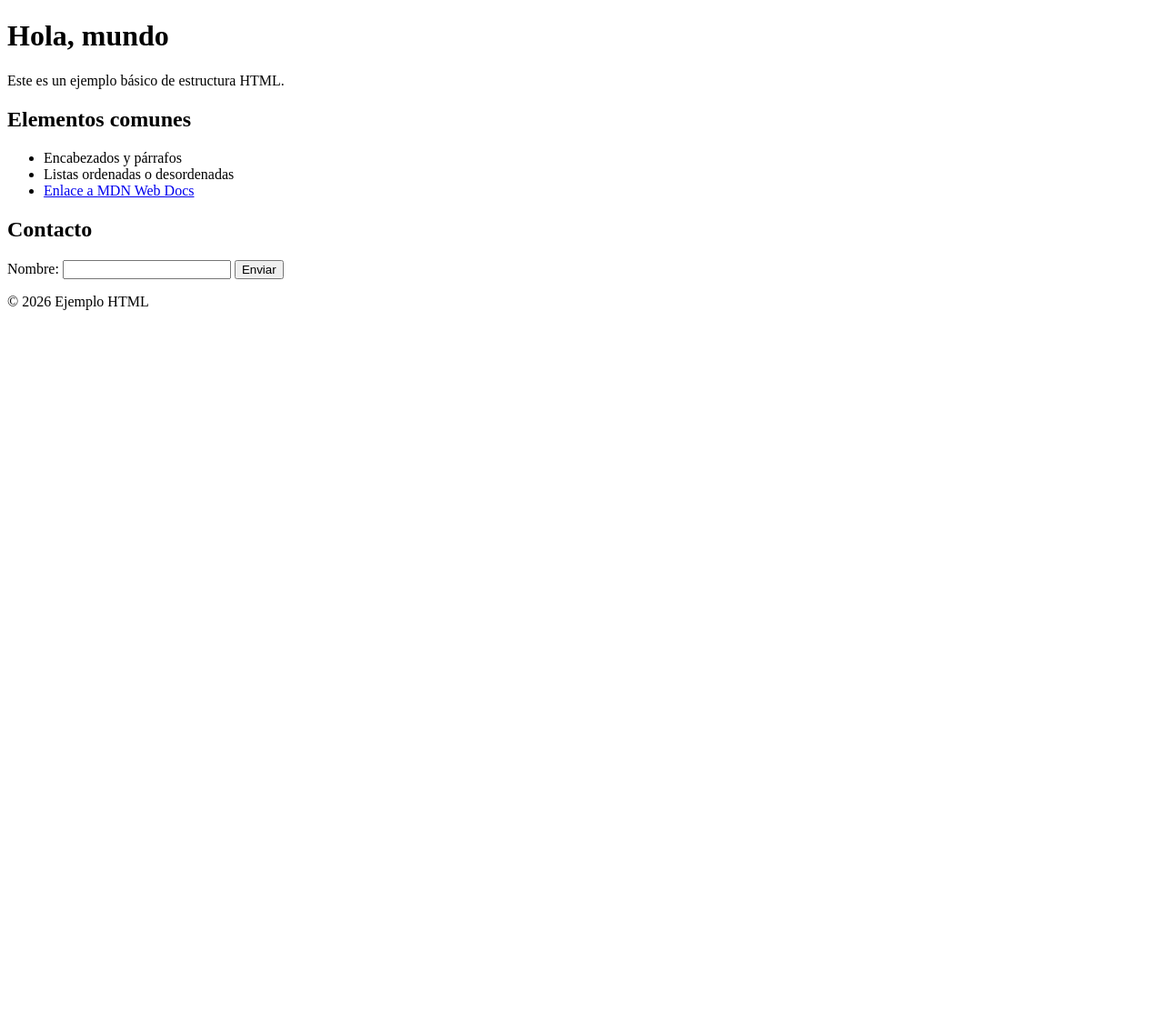
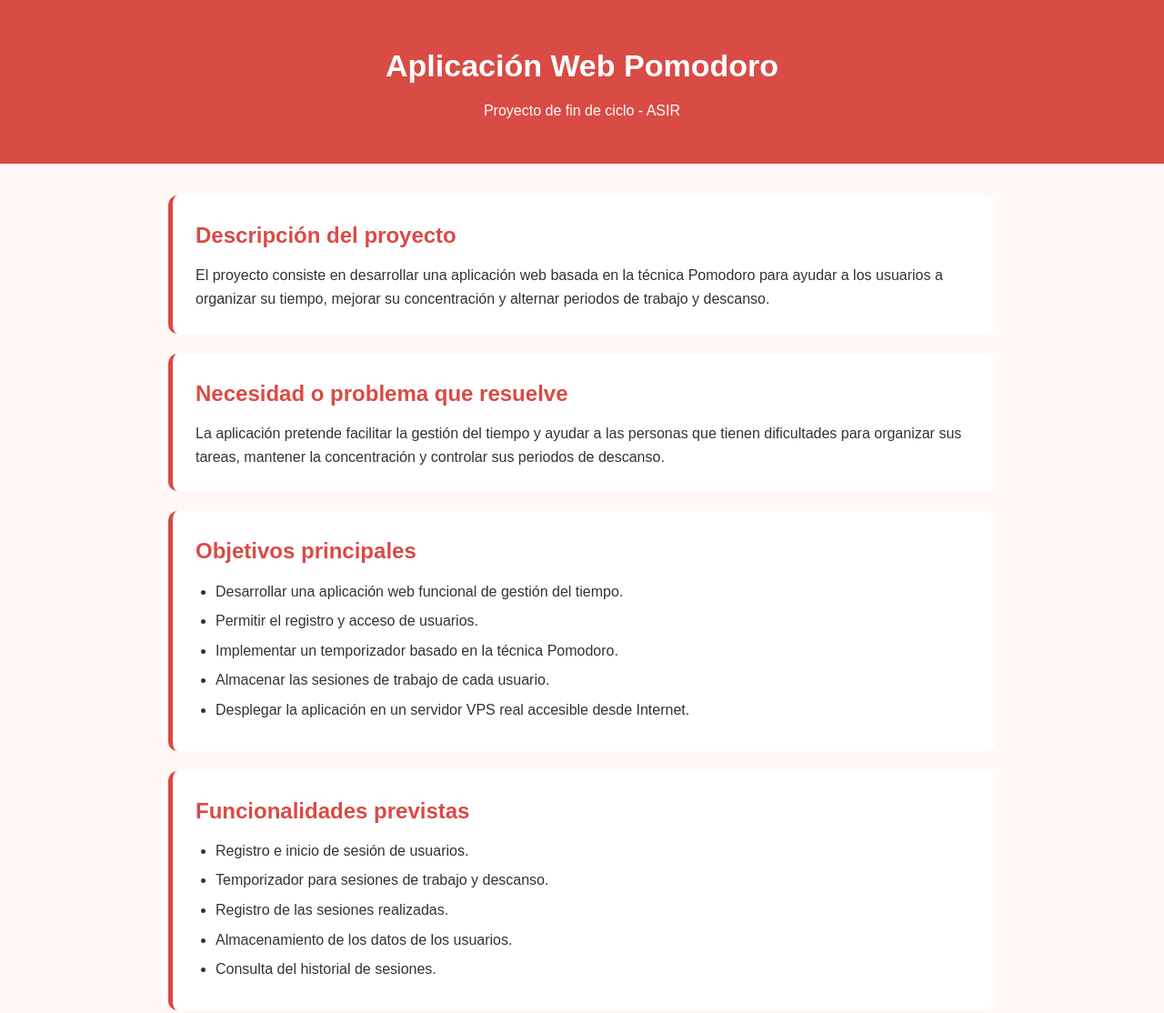
Before and after one commit to aanggomvil-del/Desarrollo-de-una-aplicaci-n-web-Pomodoro-en-una-VPS., a plain HTML site: page index.html in a window 1280 px wide. Shown: the top 1114 px of the page at 91% size. Before the commit the page ends 800 px from the top, so only its background shows below. Drawn offline with Linux system fonts and the light colour scheme.

Commit message:
Update index.html

```diff
--- a/index.html
+++ b/index.html
@@ -1,38 +1,172 @@
+
 <!DOCTYPE html>
 <html lang="es">
 <head>
     <meta charset="UTF-8">
     <meta name="viewport" content="width=device-width, initial-scale=1.0">
-  <title>Mi primera página HTML</title>
+    <title>Aplicación Web Pomodoro - Proyecto ASIR</title>
+
+    <style>
+        * {
+            box-sizing: border-box;
+            margin: 0;
+            padding: 0;
+        }
+
+        body {
+            font-family: Arial, sans-serif;
+            background: #fff8f6;
+            color: #333;
+            line-height: 1.6;
+        }
+
+        header {
+            background: #d94b45;
+            color: white;
+            text-align: center;
+            padding: 45px 20px;
+        }
+
+        header h1 {
+            font-size: 34px;
+            margin-bottom: 10px;
+        }
+
+        main {
+            max-width: 950px;
+            margin: 35px auto;
+            padding: 0 20px;
+        }
+
+        section {
+            background: white;
+            padding: 25px;
+            margin-bottom: 22px;
+            border-radius: 10px;
+            border-left: 5px solid #d94b45;
+        }
+
+        h2 {
+            color: #d94b45;
+            margin-bottom: 12px;
+        }
+
+        ul {
+            padding-left: 22px;
+        }
+
+        li {
+            margin-bottom: 7px;
+        }
+
+        a {
+            color: #d94b45;
+            font-weight: bold;
+        }
+
+        footer {
+            text-align: center;
+            padding: 20px;
+            color: #777;
+        }
+    </style>
 </head>
+
 <body>
+
     <header>
-    <h1>Hola, mundo</h1>
-    <p>Este es un ejemplo básico de estructura HTML.</p>
+        <h1>Aplicación Web Pomodoro</h1>
+        <p>Proyecto de fin de ciclo - ASIR</p>
     </header>
 
     <main>
+
         <section>
-      <h2>Elementos comunes</h2>
+            <h2>Descripción del proyecto</h2>
+            <p>
+                El proyecto consiste en desarrollar una aplicación web
+                basada en la técnica Pomodoro para ayudar a los usuarios
+                a organizar su tiempo, mejorar su concentración y
+                alternar periodos de trabajo y descanso.
+            </p>
+        </section>
+
+        <section>
+            <h2>Necesidad o problema que resuelve</h2>
+            <p>
+                La aplicación pretende facilitar la gestión del tiempo
+                y ayudar a las personas que tienen dificultades para
+                organizar sus tareas, mantener la concentración y
+                controlar sus periodos de descanso.
+            </p>
+        </section>
+
+        <section>
+            <h2>Objetivos principales</h2>
             <ul>
-        <li>Encabezados y párrafos</li>
-        <li>Listas ordenadas o desordenadas</li>
-        <li><a href="https://developer.mozilla.org/es/" target="_blank" rel="noopener">Enlace a MDN Web Docs</a></li>
+                <li>Desarrollar una aplicación web funcional de gestión del tiempo.</li>
+                <li>Permitir el registro y acceso de usuarios.</li>
+                <li>Implementar un temporizador basado en la técnica Pomodoro.</li>
+                <li>Almacenar las sesiones de trabajo de cada usuario.</li>
+                <li>Desplegar la aplicación en un servidor VPS real accesible desde Internet.</li>
             </ul>
         </section>
 
         <section>
-      <h2>Contacto</h2>
-      <form action="#" method="post">
-        <label for="nombre">Nombre:</label>
-        <input type="text" id="nombre" name="nombre" required>
-        <button type="submit">Enviar</button>
-      </form>
+            <h2>Funcionalidades previstas</h2>
+            <ul>
+                <li>Registro e inicio de sesión de usuarios.</li>
+                <li>Temporizador para sesiones de trabajo y descanso.</li>
+                <li>Registro de las sesiones realizadas.</li>
+                <li>Almacenamiento de los datos de los usuarios.</li>
+                <li>Consulta del historial de sesiones.</li>
+            </ul>
         </section>
+
+        <section>
+            <h2>Tecnologías que se utilizarán</h2>
+            <ul>
+                <li>Ubuntu Server: sistema operativo del servidor VPS.</li>
+                <li>VPS: alojamiento de la aplicación en Internet.</li>
+                <li>HTML, CSS y JavaScript: desarrollo de la interfaz web.</li>
+                <li>[Lenguaje o framework del lado del servidor].</li>
+                <li>[Sistema gestor de base de datos elegido].</li>
+            </ul>
+        </section>
+
+        <section>
+            <h2>Estado actual del proyecto</h2>
+            <p>
+                Actualmente, el proyecto se encuentra en la fase de
+                planificación y organización. Se están definiendo las
+                tareas, preparando la documentación y diseñando la
+                arquitectura de la aplicación antes de comenzar su desarrollo.
+            </p>
+        </section>
+
+        <section>
+            <h2>Repositorio de GitHub</h2>
+            <p>
+                <a href="URL_DE_TU_REPOSITORIO" target="_blank">
+                    Acceder al repositorio del proyecto
+                </a>
+            </p>
+        </section>
+
+        <section>
+            <h2>Tablero de Jira</h2>
+            <p>
+                <a href="URL_DE_TU_TABLERO_JIRA" target="_blank">
+                    Acceder a la planificación del proyecto
+                </a>
+            </p>
+        </section>
+
     </main>
 
     <footer>
-    <p>&copy; 2026 Ejemplo HTML</p>
+        <p>Proyecto ASIR - Aplicación Web Pomodoro</p>
     </footer>
+
 </body>
 </html>
```
Lines whose indentation alone changed are shown as unchanged.
